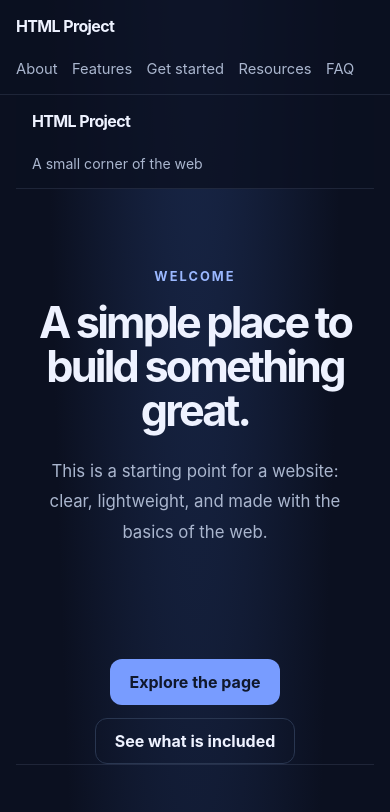
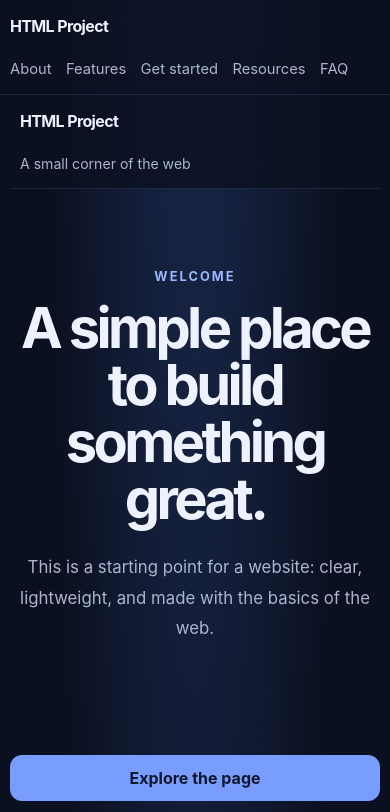
Before and after one commit to GDDASH45/htmlproject, a plain HTML site: page index.html in a window 390 px wide. Shown: the top 812 px of the page. Drawn offline with Linux system fonts and the light colour scheme.

Commit message:
Add responsive text and spacing refinements

```diff
--- a/index.html
+++ b/index.html
@@ -281,6 +281,16 @@
         transition-duration: 0.01ms !important;
       }
     }
+    html { scroll-behavior: smooth; }
+
+    section[id] { scroll-margin-top: 1.5rem; }
+
+    @media (max-width: 420px) {
+      .container { width: min(100% - 1.25rem, 1080px); }
+      .hero h1 { font-size: clamp(2.4rem, 15vw, 3.5rem); }
+      .actions { align-items: stretch; flex-direction: column; }
+      .button { width: 100%; }
+    }
   </style>
 </head>
 <body>
```
